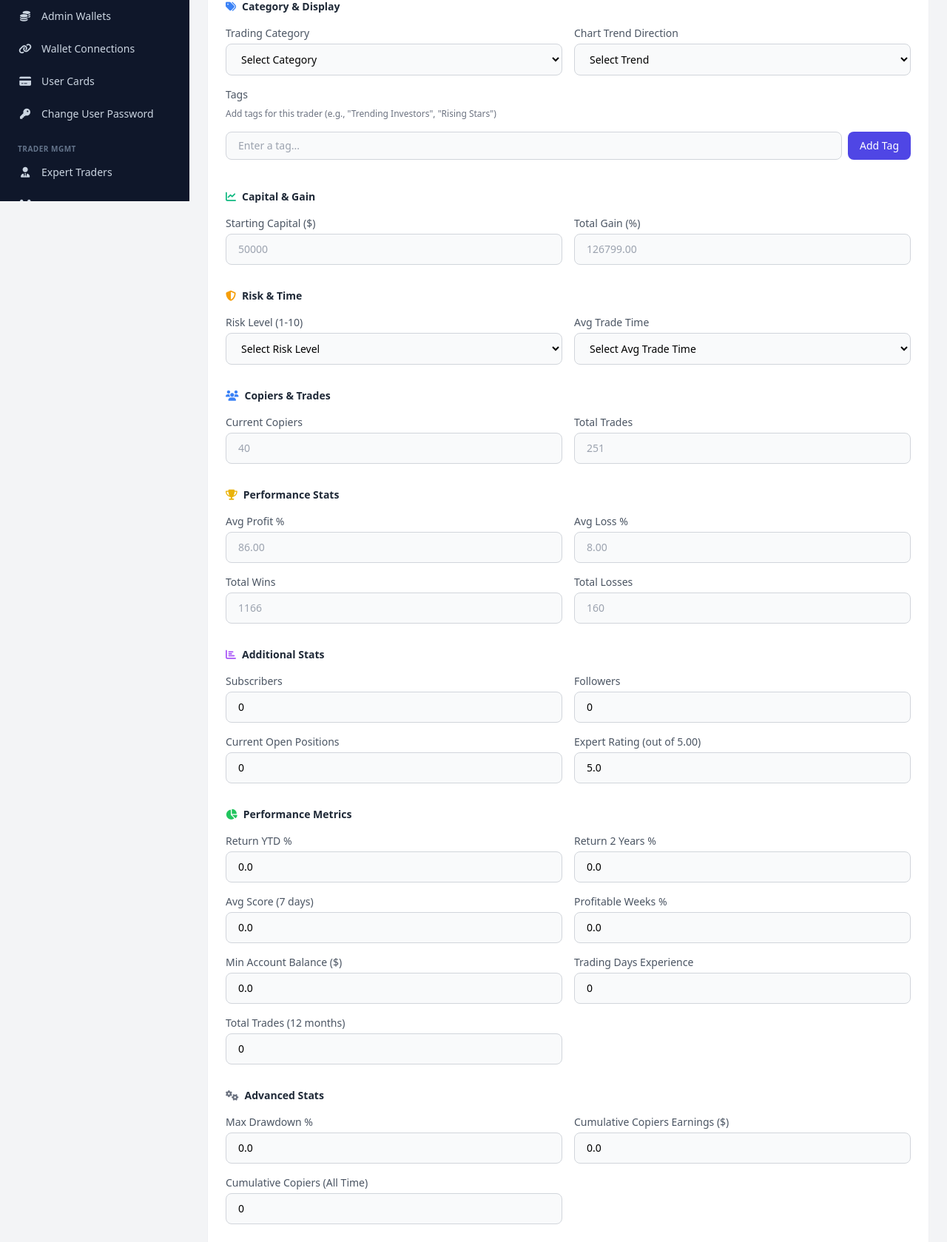
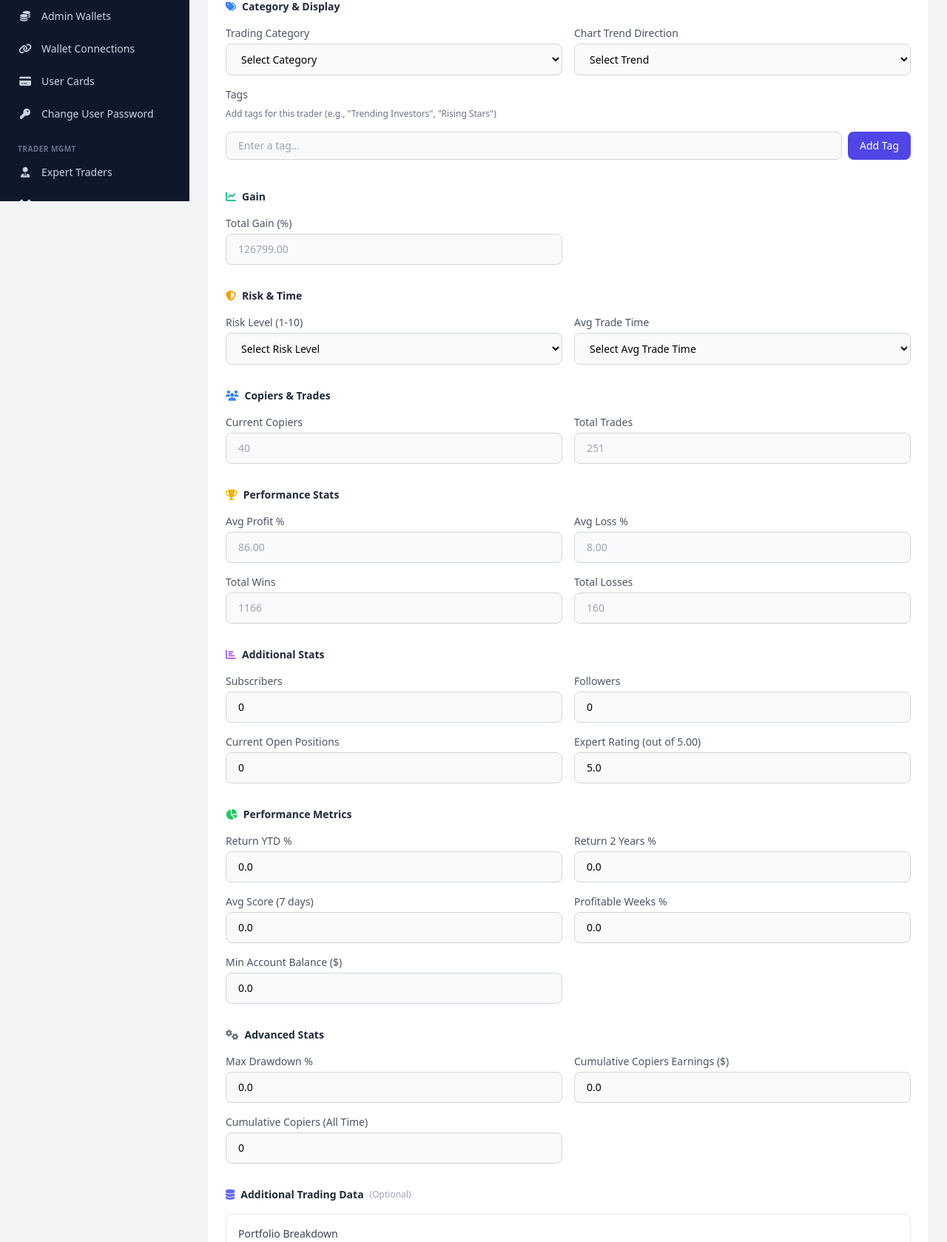
Before and after one commit to citadelmarketpro-prog/scopstrade_backend, a Django app: page /dashboard/traders/add/ in a window 1280 px wide. Shown: the part 528-2207 px from the top of the page at 74% size. Run offline with Django 5.2, Linux system fonts and the light colour scheme; a user stored in the database is signed in; some libraries are stand-ins or nearby versions.

Commit message:
removed irrelevant trader fields

```diff
--- a/app/email_service.py
+++ b/app/email_service.py
@@ -278,9 +278,8 @@
 
                 <div class="info-box">
                     <p><strong>Next steps to get started:</strong></p>
-                    <p style="margin-top: 8px;">1. Verify your email address</p>
-                    <p>2. Complete identity verification (KYC)</p>
-                    <p>3. Fund your account and begin trading</p>
+                    <p>1. Complete identity verification (KYC)</p>
+                    <p>2. Fund your account and begin trading</p>
                 </div>
 
                 <div class="text">
--- a/dashboard/forms.py
+++ b/dashboard/forms.py
@@ -277,10 +277,6 @@
     )
 
     # --- Capital & Gain ---
-    capital = forms.CharField(
-        label="Starting Capital ($)", max_length=50,
-        widget=forms.TextInput(attrs={'class': _input, 'placeholder': '50000'})
-    )
     gain = forms.DecimalField(
         label="Total Gain (%)", max_digits=10, decimal_places=2,
         widget=forms.NumberInput(attrs={'class': _input, 'placeholder': '126799.00', 'step': '0.01'})
@@ -371,14 +367,6 @@
     min_account_threshold = forms.DecimalField(
         label="Min Account Balance ($)", max_digits=12, decimal_places=2, required=False, initial=0.00,
         widget=forms.NumberInput(attrs={'class': _input, 'placeholder': '50000.00', 'step': '0.01'})
-    )
-    trading_days = forms.CharField(
-        label="Trading Days Experience", max_length=50, required=False, initial="0",
-        widget=forms.TextInput(attrs={'class': _input, 'placeholder': '500+'})
-    )
-    total_trades_12m = forms.IntegerField(
-        label="Total Trades (12 months)", required=False, initial=0,
-        widget=forms.NumberInput(attrs={'class': _input, 'placeholder': '150', 'min': '0'})
     )
 
     # --- Advanced Stats ---
--- a/dashboard/templates/dashboard/add_trader.html
+++ b/dashboard/templates/dashboard/add_trader.html
@@ -90,16 +90,11 @@
                 </div>
             </div>
 
-            <!-- Capital & Gain -->
+            <!-- Gain -->
             <h4 class="text-sm font-semibold text-gray-800 mb-4 flex flex-wrap items-center gap-2">
-                <i class="fas fa-chart-line text-emerald-500"></i>Capital & Gain
+                <i class="fas fa-chart-line text-emerald-500"></i>Gain
             </h4>
             <div class="grid grid-cols-1 sm:grid-cols-2 gap-4 mb-8">
-                <div>
-                    <label class="block text-sm font-medium text-gray-600 mb-1">{{ form.capital.label }}</label>
-                    {{ form.capital }}
-                    {% if form.capital.errors %}<p class="text-xs text-red-600 mt-1">{{ form.capital.errors.0 }}</p>{% endif %}
-                </div>
                 <div>
                     <label class="block text-sm font-medium text-gray-600 mb-1">{{ form.gain.label }}</label>
                     {{ form.gain }}
@@ -225,16 +220,6 @@
                     {{ form.min_account_threshold }}
                     {% if form.min_account_threshold.errors %}<p class="text-xs text-red-600 mt-1">{{ form.min_account_threshold.errors.0 }}</p>{% endif %}
                 </div>
-                <div>
-                    <label class="block text-sm font-medium text-gray-600 mb-1">{{ form.trading_days.label }}</label>
-                    {{ form.trading_days }}
-                    {% if form.trading_days.errors %}<p class="text-xs text-red-600 mt-1">{{ form.trading_days.errors.0 }}</p>{% endif %}
-                </div>
-                <div>
-                    <label class="block text-sm font-medium text-gray-600 mb-1">{{ form.total_trades_12m.label }}</label>
-                    {{ form.total_trades_12m }}
-                    {% if form.total_trades_12m.errors %}<p class="text-xs text-red-600 mt-1">{{ form.total_trades_12m.errors.0 }}</p>{% endif %}
-                </div>
             </div>
 
             <!-- Advanced Stats -->
--- a/dashboard/templates/dashboard/trader_detail.html
+++ b/dashboard/templates/dashboard/trader_detail.html
@@ -35,7 +35,6 @@
         </div>
         <div class="space-y-2.5 text-sm">
             <div class="flex justify-between"><span class="text-gray-500">Gain</span><span class="font-semibold text-emerald-600">{{ trader.gain|floatformat:0 }}%</span></div>
-            <div class="flex justify-between"><span class="text-gray-500">Capital</span><span>${{ trader.capital|floatformat:2|intcomma }}</span></div>
             <div class="flex justify-between"><span class="text-gray-500">Risk</span><span>{{ trader.risk }}/10</span></div>
             <div class="flex justify-between"><span class="text-gray-500">Win Rate</span><span>{{ trader.win_rate|floatformat:1 }}%</span></div>
             <div class="flex justify-between"><span class="text-gray-500">Copiers</span><span>{{ trader.copiers }}</span></div>
--- a/dashboard/views.py
+++ b/dashboard/views.py
@@ -757,7 +757,7 @@
         'trend_direction': d['trend_direction'],
 
         # Trading Stats
-        'capital': d['capital'],
+        'capital': '',
         'gain': d['gain'],
         'risk': int(d['risk']),
         'copiers': d['copiers'],
@@ -782,8 +782,6 @@
         'avg_score_7d': d.get('avg_score_7d') or Decimal('0.00'),
         'profitable_weeks': d.get('profitable_weeks') or Decimal('0.00'),
         'min_account_threshold': d.get('min_account_threshold') or Decimal('0.00'),
-        'trading_days': d.get('trading_days', '0'),
-        'total_trades_12m': d.get('total_trades_12m') or 0,
 
         # Advanced Stats
         'max_drawdown': d.get('max_drawdown') or Decimal('0.00'),
@@ -885,7 +883,6 @@
             'trend_direction': trader.trend_direction,
 
             # Trading Stats
-            'capital': trader.capital,
             'gain': trader.gain,
             'risk': str(trader.risk),
             'avg_trade_time': trader.avg_trade_time,
@@ -910,8 +907,6 @@
             'avg_score_7d': trader.avg_score_7d,
             'profitable_weeks': trader.profitable_weeks,
             'min_account_threshold': trader.min_account_threshold,
-            'trading_days': trader.trading_days,
-            'total_trades_12m': trader.total_trades_12m,
 
             # Advanced Stats
             'max_drawdown': trader.max_drawdown,
```
Also changed, not shown: dashboard/templates/dashboard/edit_trader.html (+2 -17 lines).
